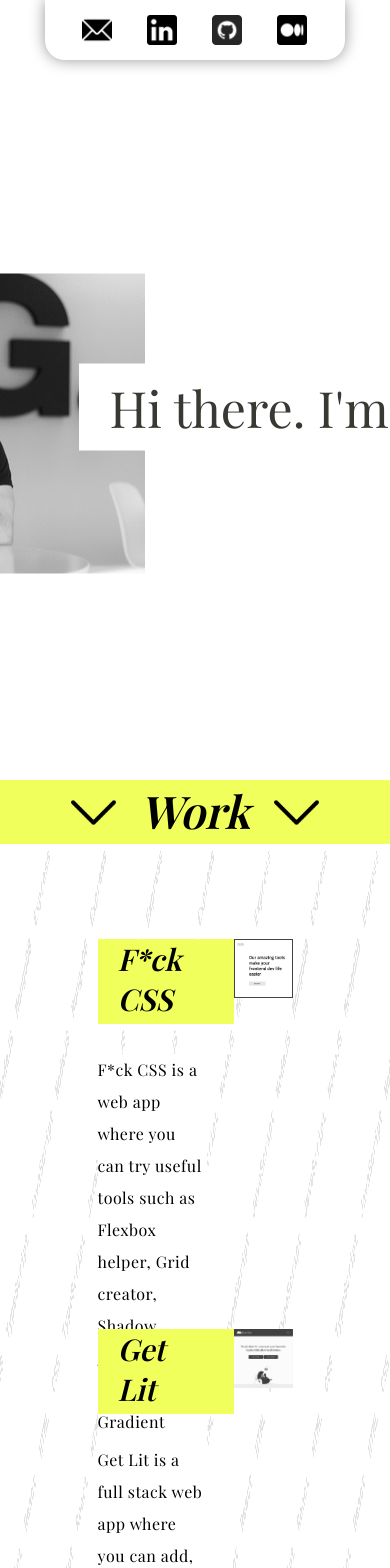
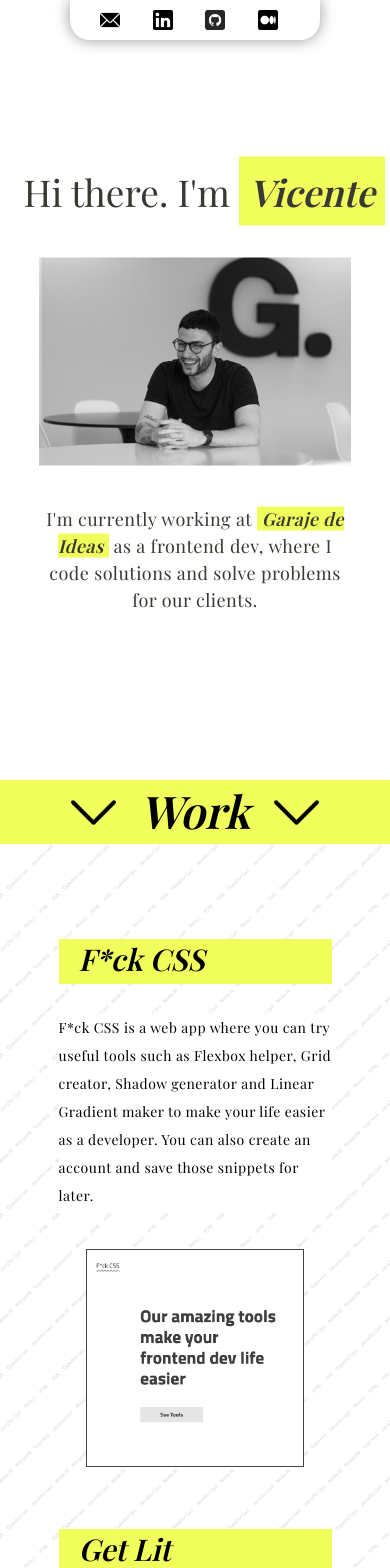
Before and after one commit to vicentegarcya/vicentegarcya-web, a React (Create React App) app: page / in a window 390 px wide. Shown: the top 1568 px of the page. Built offline with nearby package versions, Linux system fonts and the light colour scheme; a web font is replaced by a local one.

Commit message:
code responsive design

```diff
--- a/public/index.html
+++ b/public/index.html
@@ -26,7 +26,7 @@
       work correctly both with client-side routing and a non-root public URL.
       Learn how to configure a non-root public URL by running `npm run build`.
     -->
-    <title>React App</title>
+    <title>Vicente Garcia DEV</title>
   </head>
   <body>
     <noscript>You need to enable JavaScript to run this app.</noscript>
--- a/src/App.css
+++ b/src/App.css
@@ -3,7 +3,8 @@
   box-sizing: border-box;
 }
 
-html, body {
+html,
+body {
   max-width: 100%;
   overflow-x: hidden;
 }
@@ -20,6 +21,10 @@ html, body {
 
 /* WELCOME SECTION */
 
+.welcome-currently-working-mobile {
+  display: none;
+}
+
 .left-side-bar {
   width: 300px;
   height: 60px;
@@ -35,7 +40,7 @@ html, body {
   flex-direction: row;
   justify-content: space-around;
   align-items: center;
-  box-shadow: 0px 0px 15px 0px rgba(0,0,0,0.41);
+  box-shadow: 0px 0px 15px 0px rgba(0, 0, 0, 0.41);
   z-index: 2;
 }
 
@@ -53,7 +58,7 @@ html, body {
 }
 
 .left-side-bar img:hover {
-  box-shadow: 0px 0px 15px 6px rgba(241,255,92,1);
+  box-shadow: 0px 0px 15px 6px rgba(241, 255, 92, 1);
 }
 
 .welcome {
@@ -61,7 +66,7 @@ html, body {
   height: calc(100vh - 64px);
 }
 
-.welcome > div {
+.welcome>div {
   width: 1000px;
   height: 450px;
   display: flex;
@@ -73,7 +78,7 @@ html, body {
   transform: translate(-50%, -31%);
 }
 
-.welcome > div > img {
+.welcome>div>img {
   width: 450px;
 }
 
@@ -86,7 +91,7 @@ html, body {
   color: #393933;
 }
 
-.welcome-text > p:nth-child(1) {
+.welcome-text>p:nth-child(1) {
   font-weight: 500;
   font-size: 50px;
   margin-left: -170px;
@@ -95,7 +100,7 @@ html, body {
   padding-left: 30px;
 }
 
-.welcome-text > p:nth-child(1) > span {
+.welcome-text>p:nth-child(1)>span {
   font-weight: 600;
   font-style: italic;
   background-color: #F1FF5C;
@@ -125,7 +130,7 @@ html, body {
   filter: opacity(8%);
 }
 
-.projects > div:nth-child(1) {
+.projects>div:nth-child(1) {
   display: flex;
   flex-direction: row;
   justify-content: center;
@@ -163,7 +168,7 @@ html, body {
   margin: 0;
 }
 
-.projects > div:nth-child(3) {
+.projects>div:nth-child(3) {
   width: 100vw;
   height: 64px;
   background-color: #F1FF5C;
@@ -205,7 +210,7 @@ html, body {
   width: 70%;
 }
 
-.project-text > h3 {
+.project-text>h3 {
   font-weight: 600;
   font-style: italic;
   padding: 0 35px 5px 20px;
@@ -214,7 +219,7 @@ html, body {
   margin: 0;
 }
 
-.project-text > p {
+.project-text>p {
   background-color: #fff;
   width: 80%;
   line-height: 2;
@@ -223,7 +228,7 @@ html, body {
   margin-top: 30px;
 }
 
-.project-text > h3:hover {
+.project-text>h3:hover {
   font-weight: 600;
   font-style: italic;
   padding: 0 35px 5px 20px;
@@ -244,12 +249,131 @@ html, body {
   filter: grayscale(100%);
 }
 
-.projects-content > div:nth-child(1) > .project-image > img {
+.projects-content>div:nth-child(1)>.project-image>img {
   border: solid 1px #444;
 }
 
 .project-image img:hover {
   cursor: pointer;
   filter: grayscale(0%);
-  box-shadow: 20px 20px 0px 0px rgba(241,255,92,1)
+  box-shadow: 20px 20px 0px 0px rgba(241, 255, 92, 1)
 }
+
+/* MOBILE VERSION */
+
+@media only screen and (max-width: 768px) {
+  /* WELCOME SECTION */
+
+  .welcome-currently-working-mobile {
+    display: block;
+    text-align: center;
+    width: 80vw;
+    margin-top: 40px;
+    line-height: 1.5;
+    letter-spacing: 0.45px;
+    font-size: 18px;
+    color:#393933;
+  }
+
+  .welcome-currently-working-mobile>span {
+    font-style: italic;
+    background-color: #F1FF5C;
+    padding: 0 5px;
+    font-weight: 600;
+  }
+
+  .left-side-bar {
+    width: 250px;
+    height: 40px;
+  }
+
+  .left-side-bar li {
+    margin-top: 15px;
+  }
+
+  .left-side-bar img {
+    width: 20px;
+    height: 20px;
+  }
+
+  .welcome {
+    width: 100vw;
+    height: calc(100vh - 64px);
+  }
+
+  .welcome>div {
+    width: 80vw;
+    height: 650px;
+    flex-direction: column-reverse;
+    position: absolute;
+    top: 32vh;
+    left: 50%;
+    transform: translate(-50%, -31%);
+  }
+
+  .welcome>div>img {
+    width: 80vw;
+  }
+
+  .welcome-text {
+    width: 100vw;
+  }
+
+  .welcome-text>p:nth-child(1) {
+    font-size: 37px;
+    padding-left: 18px;
+    margin: 0;
+  }
+
+  /* PROJECTS SECTION */
+  .App {
+    height: calc((100vh - 64px) + 2000px);
+  }
+
+  .projects {
+    height: 2000px;
+  }
+
+  .projects-back::before {
+    background-size: 100vw 160px;
+  }
+
+  .projects>div:nth-child(3) {
+    font-size: 13px;
+  }
+
+  .project-div {
+    width: 70vw;
+    height: 500px;
+    flex-direction: column;
+    margin-top: 90px;
+  }
+
+  .project-text {
+    width: 100%;
+  }
+
+  .project-text>h3 {
+    width: 100%;
+  }
+
+  .project-text>p {
+    font-size: 14px;
+    width: 100%;
+  }
+
+  .project-image {
+    width: 80%;
+    align-self: center;
+    margin-top: 25px;
+  }
+
+  .project-image img {
+    width: 100%;
+    filter: grayscale(100%);
+  }
+
+  .projects-content>div:nth-child(1)>.project-image>img {
+    border: solid 1px #444;
+  }
+}
--- a/src/App.js
+++ b/src/App.js
@@ -24,6 +24,7 @@ function App() {
       </header>
       <section className='welcome'>
         <div>
+          <p className='welcome-currently-working-mobile'>I'm currently working at <span onClick={() => window.open('https://garajedeideas.com/')}>Garaje de Ideas</span> as a frontend dev, where I code solutions and solve problems for our clients.</p>
           <img src={"../images/picasion.com_01257a2d2a5fb76e7b256b82f5b58dfe.gif"} alt="" />
           <div className="welcome-text">
             <p>Hi there. I'm <span>  Vicente  </span></p>
```
Also changed, not shown: 1 other file (tests, documents, lock files or other folders).
